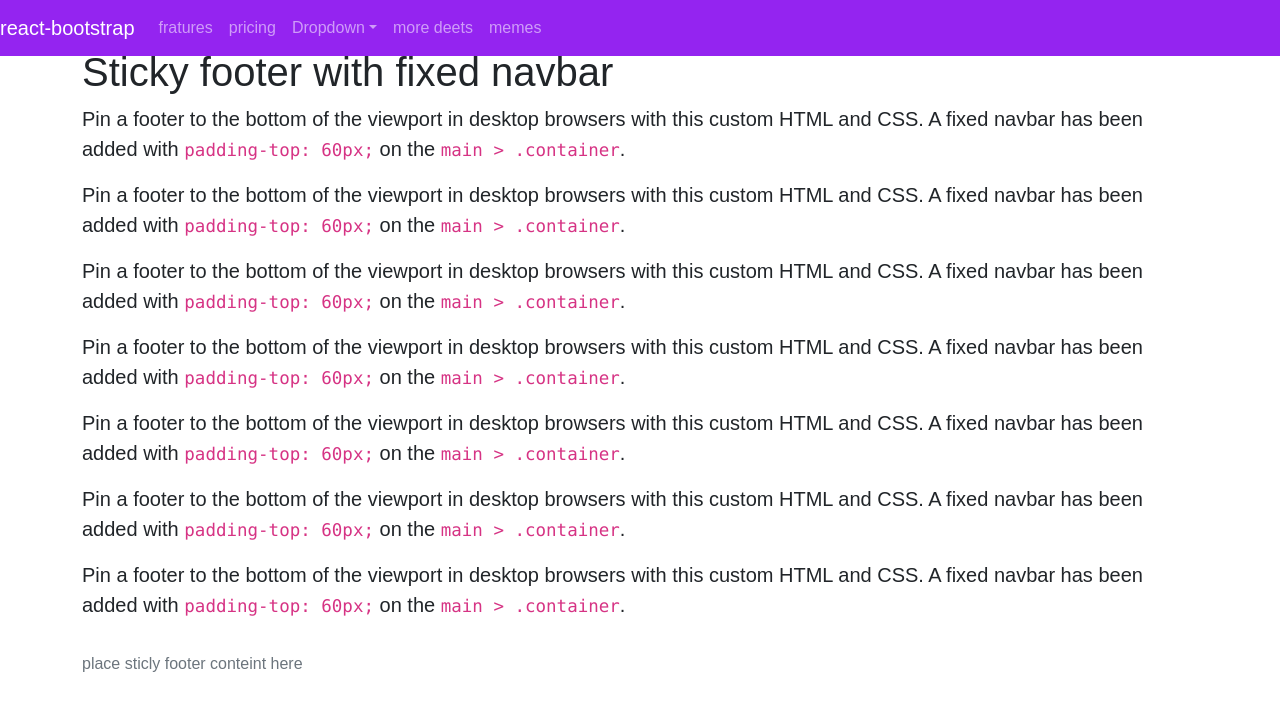
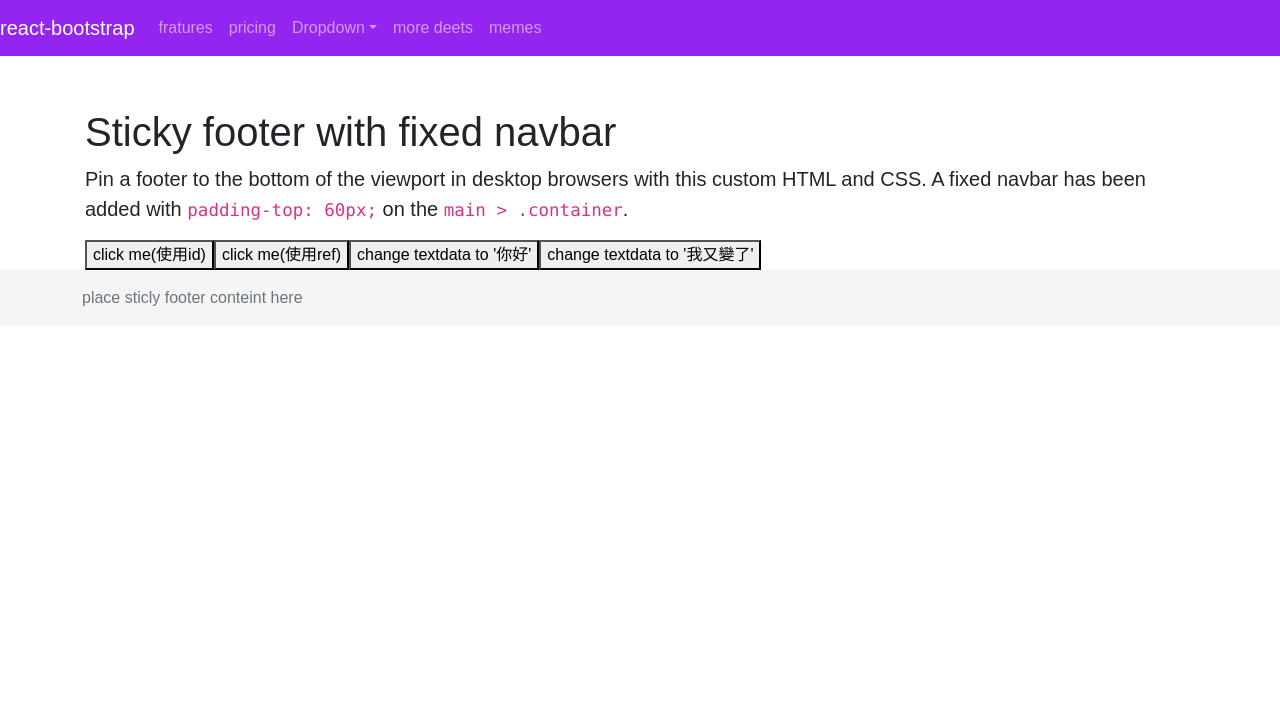
Before and after one commit to esw4soft/react_practice2, a React (Create React App) app: page / in a window 1280 px wide. Shown: the top 710 px of the page. Built offline with nearby package versions, Linux system fonts and the light colour scheme.

Commit message:
jquery整合react

```diff
--- a/package.json
+++ b/package.json
@@ -13,6 +13,7 @@
     "eslint-plugin-prettier": "3.1.4",
     "eslint-plugin-react": "^7.26.1",
     "eslint-plugin-react-hooks": "^4.2.0",
+    "jquery": "^3.6.0",
     "node-sass": "^6.0.1",
     "prettier": "^2.4.1",
     "prop-types": "^15.7.2",
--- a/src/App.js
+++ b/src/App.js
@@ -1,9 +1,60 @@
-import React from 'react'
+import React, { useState, useEffect, useRef } from 'react'
 import MyNavbar from './components/MyNavbar'
 import MyFooter from './components/MyFooter'
 import MainContent from './components/MainContent'
 
+// 安裝jquery模組
+// yarn add jquery或 npm install jquery
+import $ from 'jquery'
+
 function App() {
+  const [textdata, setTextData] = useState('hello')
+
+  // 使用ref
+  const buttonEl = useRef(null)
+
+  // 模擬 componentDidMount (id)
+  // useEffect(() => {
+  //   // jquery程式碼需要寫在這裡
+  //   $('#one').on('click', () => alert('(id)textdata is' + textdata))
+  // }, [])
+
+  // 模擬componentDidUpdate
+  // textdata改變時要對應
+  useEffect(() => {
+    if (textdata !== 'hello') {
+      // 移除事件監聽
+      $('#one').off('click')
+    }
+
+    // 加入新的事件監聽
+    $('#one').on('click', () => {
+      alert('(id)textdata is ' + textdata)
+    })
+  }, [textdata])
+
+  // 下面是使用ref範例--------------------------------------
+
+  // 模擬 componentDidMount (ref)
+  // useEffect(() => {
+  //   // jquery程式碼要寫在這裡
+  //   // 先用$函式轉為jquery使用的dom擴充元素 才能使用jquery方法
+  //   $(buttonEl.current).on('click', () => {
+  //     alert('(ref)textdata is' + textdata)
+  //   })
+  // }, [])
+
+  // 模擬componentDidUpdate
+  useEffect(() => {
+    if (textdata !== 'hello') {
+      // 移除事件監聽
+      $(buttonEl.current).off('click')
+    }
+    // 加入新的事件監聽
+    $(buttonEl.current).on('click', () => {
+      alert('(ref)textdata is ' + textdata)
+    })
+  }, [textdata])
   return (
     <>
       <MyNavbar />
@@ -15,42 +66,18 @@ function App() {
           <code>padding-top: 60px;</code> on the{' '}
           <code>main &gt; .container</code>.
         </p>
-        <p className="lead">
-          Pin a footer to the bottom of the viewport in desktop browsers with
-          this custom HTML and CSS. A fixed navbar has been added with{' '}
-          <code>padding-top: 60px;</code> on the{' '}
-          <code>main &gt; .container</code>.
-        </p>
-        <p className="lead">
-          Pin a footer to the bottom of the viewport in desktop browsers with
-          this custom HTML and CSS. A fixed navbar has been added with{' '}
-          <code>padding-top: 60px;</code> on the{' '}
-          <code>main &gt; .container</code>.
-        </p>
-        <p className="lead">
-          Pin a footer to the bottom of the viewport in desktop browsers with
-          this custom HTML and CSS. A fixed navbar has been added with{' '}
-          <code>padding-top: 60px;</code> on the{' '}
-          <code>main &gt; .container</code>.
-        </p>
-        <p className="lead">
-          Pin a footer to the bottom of the viewport in desktop browsers with
-          this custom HTML and CSS. A fixed navbar has been added with{' '}
-          <code>padding-top: 60px;</code> on the{' '}
-          <code>main &gt; .container</code>.
-        </p>
-        <p className="lead">
-          Pin a footer to the bottom of the viewport in desktop browsers with
-          this custom HTML and CSS. A fixed navbar has been added with{' '}
-          <code>padding-top: 60px;</code> on the{' '}
-          <code>main &gt; .container</code>.
-        </p>
-        <p className="lead">
-          Pin a footer to the bottom of the viewport in desktop browsers with
-          this custom HTML and CSS. A fixed navbar has been added with{' '}
-          <code>padding-top: 60px;</code> on the{' '}
-          <code>main &gt; .container</code>.
-        </p>
+        <button id="one">click me(使用id)</button>
+        <button ref={buttonEl}>click me(使用ref)</button>
+        <button
+          onClick={() => {
+            setTextData('你好')
+          }}
+        >
+          change textdata to '你好'
+        </button>
+        <button onClick={() => setTextData('我又變了')}>
+          change textdata to '我又變了'
+        </button>
       </MainContent>
       <MyFooter />
     </>
--- a/src/style/custom.scss
+++ b/src/style/custom.scss
@@ -6,7 +6,10 @@ $secondary: rgba(10, 10, 10, 0.8);
 // 導入bootstrap所有的樣式與預設變數
 @import '~bootstrap/scss/bootstrap.scss';
 
-$color-red: rgb(219, 188, 43);
-.test {
-  color: $color-red;
+main>.container {
+  padding: 60px 15px 0;
 }
+
+.footer {
+  background: #f5f5f5;
+}
```
Also changed, not shown: src/components/MyNavbar.js (+1 -8 lines), 1 other file (tests, documents, lock files or other folders).
